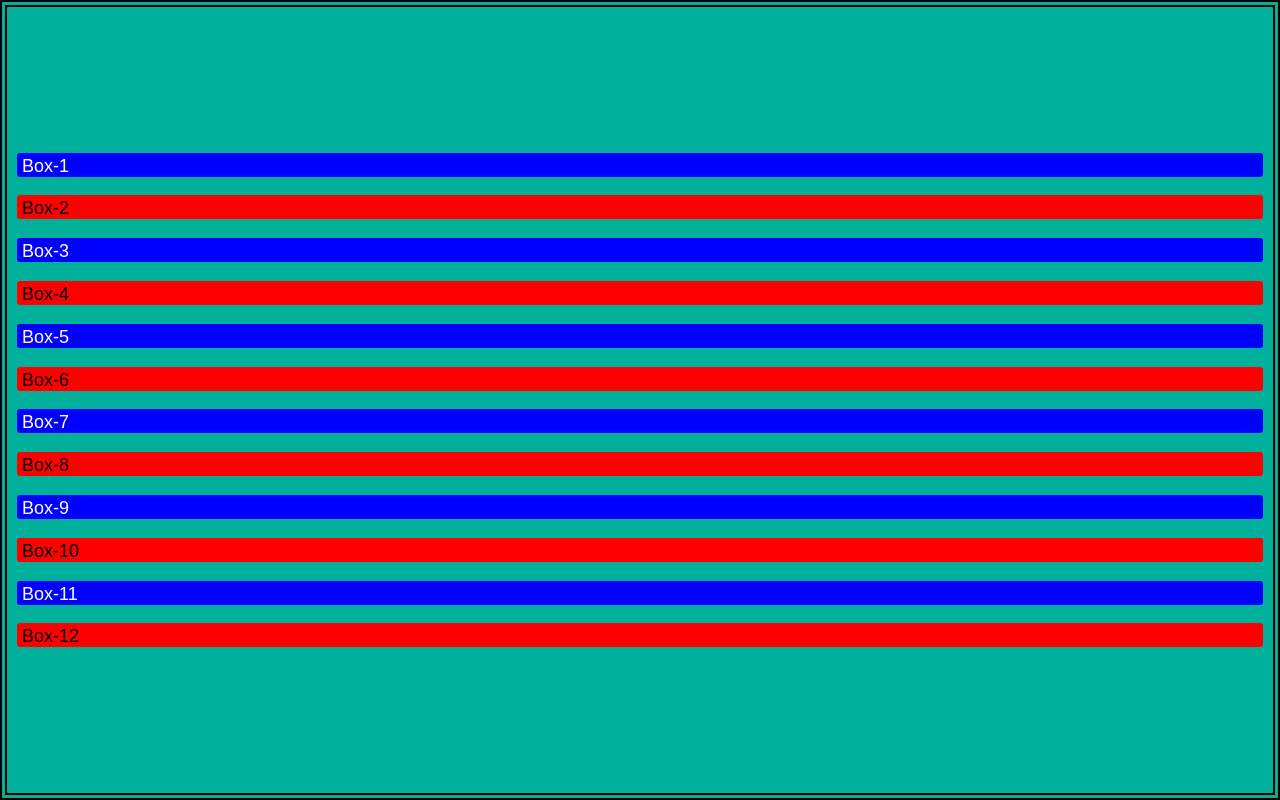
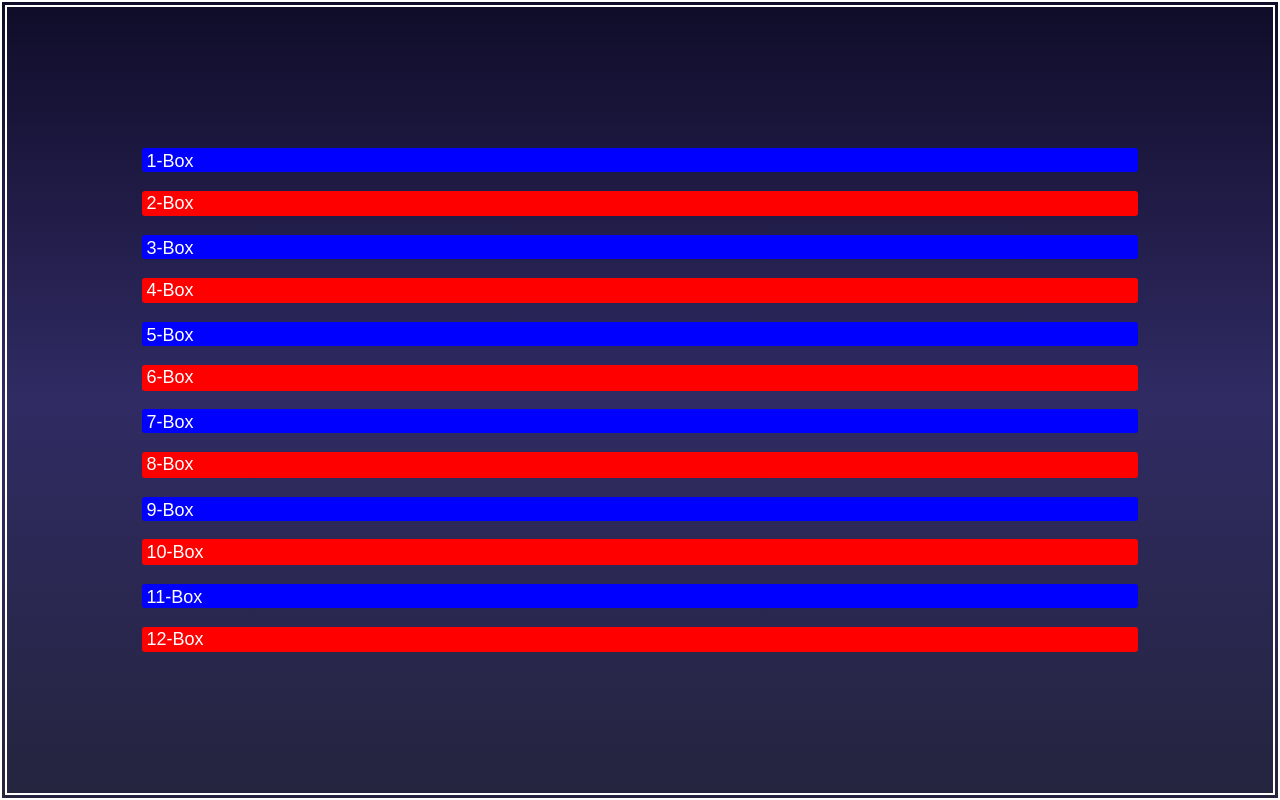
Before and after one commit to 1hojiakbar/table, a plain HTML site: page index.html in a window 1280 px wide. Drawn offline with Linux system fonts and the light colour scheme.

Commit message:
table project is finished

```diff
--- a/index.html
+++ b/index.html
@@ -9,18 +9,18 @@
   </head>
   <body>
     <main>
-      <div class="box box-1">Box-1</div>
-      <div class="box box-2">Box-2</div>
-      <div class="box box-3">Box-3</div>
-      <div class="box box-4">Box-4</div>
-      <div class="box box-5">Box-5</div>
-      <div class="box box-6">Box-6</div>
-      <div class="box box-7">Box-7</div>
-      <div class="box box-8">Box-8</div>
-      <div class="box box-9">Box-9</div>
-      <div class="box box-10">Box-10</div>
-      <div class="box box-11">Box-11</div>
-      <div class="box box-12">Box-12</div>
+      <div class="box box-1">1-Box</div>
+      <div class="box box-2">2-Box</div>
+      <div class="box box-3">3-Box</div>
+      <div class="box box-4">4-Box</div>
+      <div class="box box-5">5-Box</div>
+      <div class="box box-6">6-Box</div>
+      <div class="box box-7">7-Box</div>
+      <div class="box box-8">8-Box</div>
+      <div class="box box-9">9-Box</div>
+      <div class="box box-10">10-Box</div>
+      <div class="box box-11">11-Box</div>
+      <div class="box box-12">12-Box</div>
     </main>
   </body>
 </html>
--- a/style.css
+++ b/style.css
@@ -18,12 +18,12 @@ main {
   align-items: center;
   flex-direction: column;
   justify-content: center;
-  border: 7px double black;
-  background-color: #00b09b;
+  border: 7px double white;
+  background-color: transparent;
 }
 
 .box {
-  width: 100%;
+  width: 80%;
   border: none;
   height: 1.5rem;
   color: white;
@@ -44,8 +44,70 @@ main {
 .box-8,
 .box-10,
 .box-12 {
-  color: black;
+  display: flex;
+  align-items: center;
+  text-align: left;
+  color: white;
+  height: 1.5rem;
+  padding: 0.8rem 0 0.8rem 0.3rem;
   text-align: left;
   background-color: red;
+  transition: all 300ms;
   font-family: Arial, Helvetica, sans-serif;
 }
+
+.box-1,
+.box-2,
+.box-3,
+.box-4,
+.box-5,
+.box-6,
+.box-7,
+.box-8,
+.box-9,
+.box-10,
+.box-11,
+.box-12 {
+  transition: all 300ms;
+}
+
+.box-1:hover {
+  transform: scale(1.1);
+}
+.box-2:hover {
+  transform: scale(1.1);
+}
+.box-3:hover {
+  transform: scale(1.1);
+}
+
+.box-4:hover {
+  transform: scale(1.1);
+}
+.box-5:hover {
+  transform: scale(1.1);
+}
+
+.box-6:hover {
+  transform: scale(1.1);
+}
+.box-7:hover {
+  transform: scale(1.1);
+}
+
+.box-8:hover {
+  transform: scale(1.1);
+}
+
+.box-10:hover {
+  transform: scale(1.1);
+}
+.box-9:hover {
+  transform: scale(1.1);
+}
+.box-11:hover {
+  transform: scale(1.1);
+}
+.box-12:hover {
+  transform: scale(1.1);
+}
```
